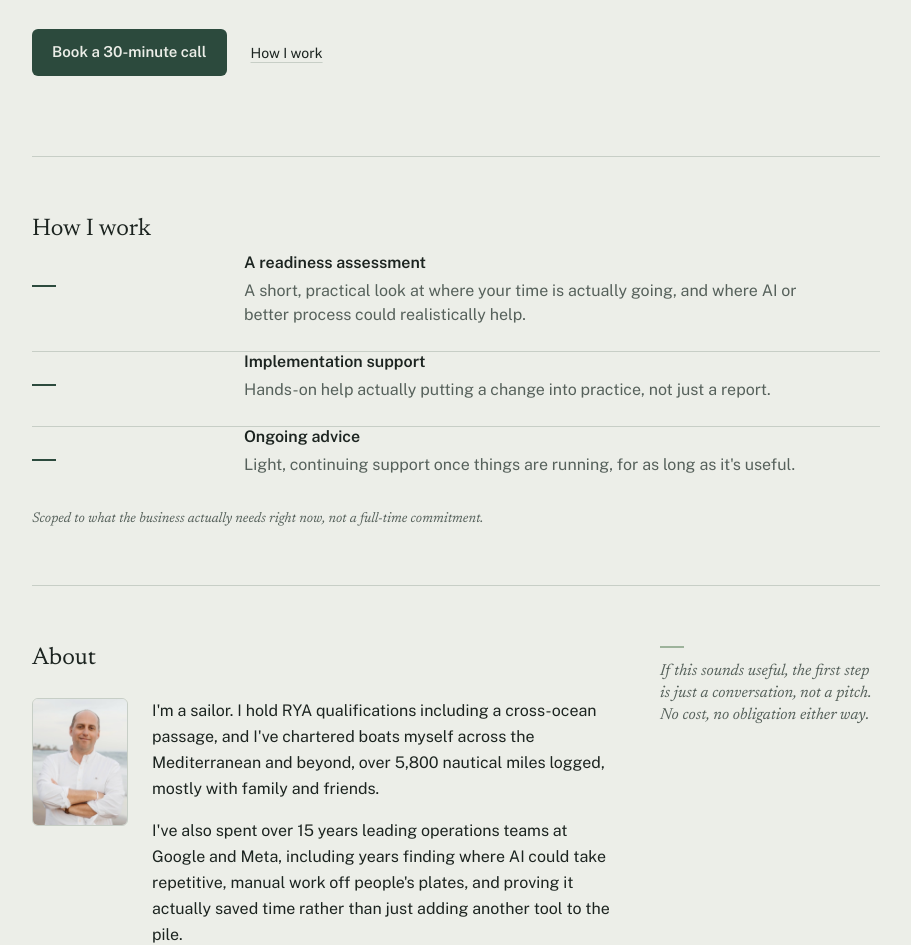
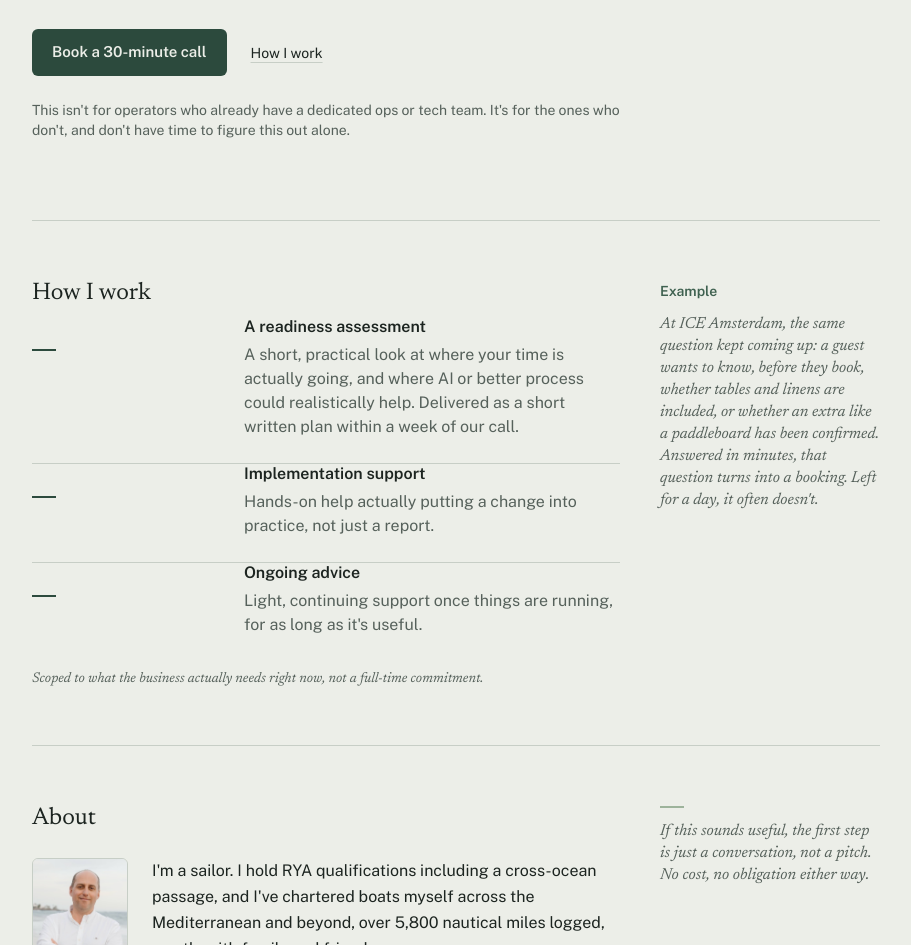
Before and after one commit to clemtoulemonde-ship-it/charterwise-consulting, an Astro site: page / in a window 1280 px wide. Shown: the part 499-1444 px from the top of the page, without its empty margins (184-1095 px from the left). Built offline with nearby package versions, Linux system fonts and the light colour scheme; Astro itself is replaced by a stand-in of ours.

Commit message:
Strengthen trust and conversion copy
Adds a concrete, clearly-labelled example from ICE Amsterdam (guest
questions on tables/linens/extras costing bookings when unanswered),
a deliverable and rough timeframe for the readiness assessment, and
an explicit fit qualifier so the wrong-fit visitor can self-select
out rather than book a call that goes nowhere.

```diff
--- a/src/pages/index.astro
+++ b/src/pages/index.astro
@@ -6,7 +6,7 @@ const email = 'clement@charterwise.app';
 const steps = [
   {
     title: 'A readiness assessment',
-    body: 'A short, practical look at where your time is actually going, and where AI or better process could realistically help.',
+    body: 'A short, practical look at where your time is actually going, and where AI or better process could realistically help. Delivered as a short written plan within a week of our call.',
   },
   {
     title: 'Implementation support',
@@ -54,7 +54,7 @@ const steps = [
           I work with operators running a handful to a few dozen yachts: finding where the
           season's time goes, what's worth automating, and what's better left alone.
         </p>
-        <div class="flex flex-wrap items-center gap-6">
+        <div class="flex flex-wrap items-center gap-6 mb-6">
           <a
             href={`mailto:${email}`}
             class="inline-block rounded-[var(--radius-md)] bg-[var(--color-primary)] text-[var(--color-on-primary)] px-5 py-3 font-text font-semibold text-[15px] hover:bg-[var(--color-primary-hover)] transition-colors"
@@ -65,6 +65,10 @@ const steps = [
             How I work
           </a>
         </div>
+        <p class="text-sm text-[var(--color-muted)]">
+          This isn't for operators who already have a dedicated ops or tech team. It's for the
+          ones who don't, and don't have time to figure this out alone.
+        </p>
       </div>
       <aside class="pt-1">
         <div class="w-6 h-0.5 bg-[var(--color-accent)] mb-3"></div>
@@ -74,7 +78,8 @@ const steps = [
       </aside>
     </section>
 
-    <section id="how-i-work" class="py-14 border-t border-[var(--color-hairline)]">
+    <section id="how-i-work" class="grid sm:grid-cols-[1fr_220px] gap-10 py-14 border-t border-[var(--color-hairline)]">
+      <div class="max-w-[65ch]">
         <h2 class="font-display text-2xl mb-8">How I work</h2>
         <ol class="divide-y divide-[var(--color-hairline)]">
           {steps.map((step) => (
@@ -90,6 +95,18 @@ const steps = [
         <p class="font-display italic text-sm text-[var(--color-muted)] mt-8">
           Scoped to what the business actually needs right now, not a full-time commitment.
         </p>
+      </div>
+      <aside class="pt-1">
+        <p class="font-text text-sm font-semibold text-[var(--color-accent-ink)] mb-3">
+          Example
+        </p>
+        <p class="font-display italic text-base text-[var(--color-muted)] leading-snug">
+          At ICE Amsterdam, the same question kept coming up: a guest wants to know, before they
+          book, whether tables and linens are included, or whether an extra like a paddleboard
+          has been confirmed. Answered in minutes, that question turns into a booking. Left for
+          a day, it often doesn't.
+        </p>
+      </aside>
     </section>
 
     <section class="grid sm:grid-cols-[1fr_220px] gap-10 py-14 border-t border-[var(--color-hairline)]">
```
Lines whose indentation alone changed are shown as unchanged.
